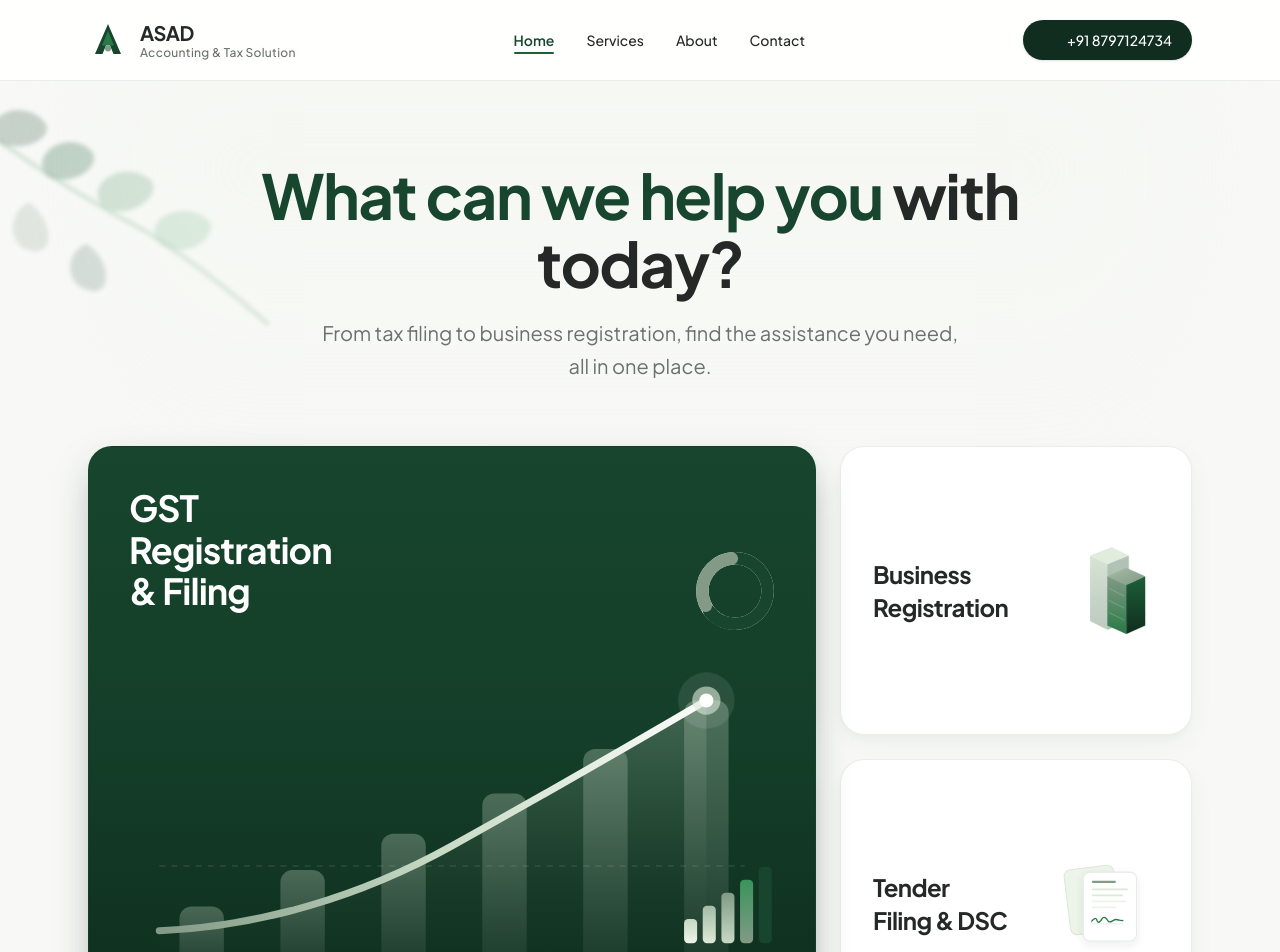
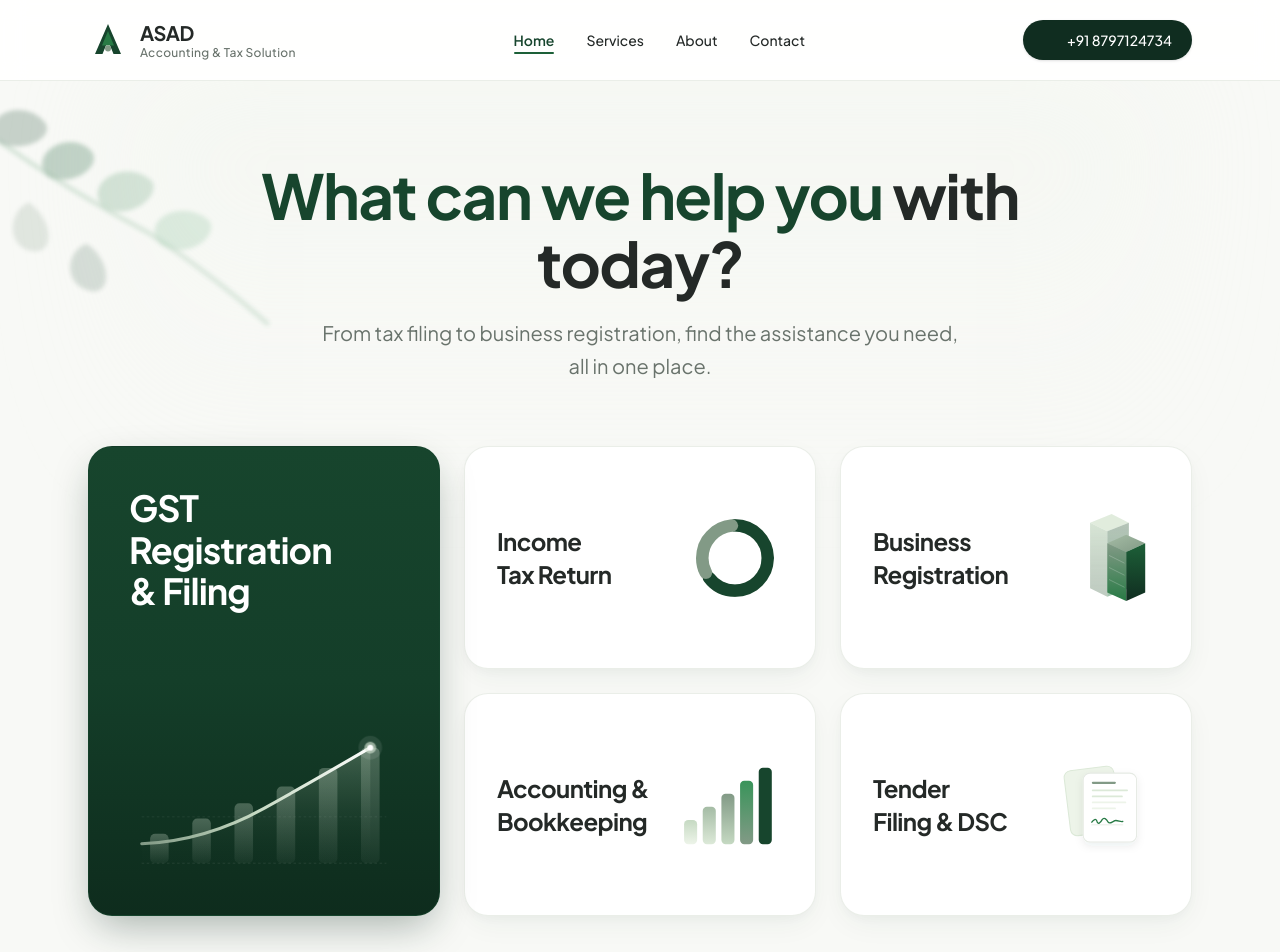
Before and after one commit to abu-bakar-hasan/asad-accounting, a Next.js app: page / in a window 1280 px wide. Shown: the top 952 px of the page. Built offline with nearby package versions, Linux system fonts and the light colour scheme; some icons are missing.

Commit message:
Configure 5 distinct cards on hero bento grid: 1 dominant and 4 others

```diff
--- a/src/features/home/components/service-canvas/service-canvas.tsx
+++ b/src/features/home/components/service-canvas/service-canvas.tsx
@@ -8,11 +8,14 @@ import { TenderDocument } from "./graphics/tender-document";
 
 export function ServiceCanvas() {
   return (
-    <div className="grid grid-cols-1 md:grid-cols-2 lg:grid-cols-3 lg:grid-rows-2 gap-5 sm:gap-6 max-w-6xl mx-auto items-stretch">
-      {/* Card 1: GST Registration & Filing (Left column, spans 2 rows) */}
+    <div className="grid grid-cols-1 md:grid-cols-2 lg:grid-cols-3 gap-5 sm:gap-6 max-w-6xl mx-auto items-stretch">
+      {/*
+        Card 1 (The Dominant Card): GST Registration & Filing
+        Left column, spans both rows on desktop
+      */}
       <Link
         href="/services/gst-registration"
-        className="md:col-span-2 lg:col-start-1 lg:row-start-1 lg:row-span-2 relative rounded-3xl bg-gradient-to-b from-[#17452D] via-[#143E29] to-[#0E2C1D] text-white p-7 sm:p-9 lg:p-10 flex flex-col justify-between shadow-[0_16px_40px_-8px_rgba(16,45,32,0.36)] border border-brand-900/60 hover:shadow-[0_22px_48px_-8px_rgba(16,45,32,0.48)] hover:-translate-y-1.5 transition-all duration-300 ease-out group min-h-[380px] sm:min-h-[420px] lg:min-h-[470px]"
+        className="md:col-span-2 lg:col-span-1 lg:row-span-2 relative rounded-3xl bg-gradient-to-b from-[#17452D] via-[#143E29] to-[#0E2C1D] text-white p-7 sm:p-9 lg:p-10 flex flex-col justify-between shadow-[0_16px_40px_-8px_rgba(16,45,32,0.36)] border border-brand-900/60 hover:shadow-[0_22px_48px_-8px_rgba(16,45,32,0.48)] hover:-translate-y-1.5 transition-all duration-300 ease-out group min-h-[380px] sm:min-h-[420px] lg:min-h-[470px]"
       >
         <div>
           <h3 className="text-3xl sm:text-4xl font-bold tracking-tight text-white leading-[1.15]">
@@ -29,10 +32,10 @@ export function ServiceCanvas() {
         </div>
       </Link>
 
-      {/* Card 2: Income Tax Return (Top middle) */}
+      {/* Card 2: Income Tax Return (Row 1, Col 2 on Desktop) */}
       <Link
         href="/services/itr-filing"
-        className="md:col-span-1 lg:col-start-2 lg:row-start-1 lg:row-span-1 bg-white rounded-3xl p-6 sm:p-8 flex items-center justify-between gap-4 border border-border/80 shadow-[0_10px_30px_-4px_rgba(23,69,45,0.06),0_4px_12px_rgba(0,0,0,0.03)] hover:shadow-[0_16px_36px_-6px_rgba(23,69,45,0.12)] hover:-translate-y-1 transition-all duration-300 ease-out group min-h-[195px] sm:min-h-[215px]"
+        className="col-span-1 bg-white rounded-3xl p-6 sm:p-8 flex items-center justify-between gap-4 border border-border/80 shadow-[0_10px_30px_-4px_rgba(23,69,45,0.06),0_4px_12px_rgba(0,0,0,0.03)] hover:shadow-[0_16px_36px_-6px_rgba(23,69,45,0.12)] hover:-translate-y-1 transition-all duration-300 ease-out group min-h-[195px] sm:min-h-[215px]"
       >
         <h3 className="text-xl sm:text-2xl font-bold tracking-tight text-foreground leading-snug group-hover:text-brand-900 transition-colors">
           Income
@@ -42,10 +45,23 @@ export function ServiceCanvas() {
         <TaxDonut />
       </Link>
 
-      {/* Card 4: Accounting & Bookkeeping (Bottom middle) */}
+      {/* Card 3: Business Registration (Row 1, Col 3 on Desktop) */}
+      <Link
+        href="/services/company-incorporation"
+        className="col-span-1 bg-white rounded-3xl p-6 sm:p-8 flex items-center justify-between gap-4 border border-border/80 shadow-[0_10px_30px_-4px_rgba(23,69,45,0.06),0_4px_12px_rgba(0,0,0,0.03)] hover:shadow-[0_16px_36px_-6px_rgba(23,69,45,0.12)] hover:-translate-y-1 transition-all duration-300 ease-out group min-h-[195px] sm:min-h-[215px]"
+      >
+        <h3 className="text-xl sm:text-2xl font-bold tracking-tight text-foreground leading-snug group-hover:text-brand-900 transition-colors">
+          Business
+          <br />
+          Registration
+        </h3>
+        <RegistrationShapes />
+      </Link>
+
+      {/* Card 4: Accounting & Bookkeeping (Row 2, Col 2 on Desktop) */}
       <Link
         href="/services/accounting-bookkeeping"
-        className="md:col-span-1 lg:col-start-2 lg:row-start-2 lg:row-span-1 bg-white rounded-3xl p-6 sm:p-8 flex items-center justify-between gap-4 border border-border/80 shadow-[0_10px_30px_-4px_rgba(23,69,45,0.06),0_4px_12px_rgba(0,0,0,0.03)] hover:shadow-[0_16px_36px_-6px_rgba(23,69,45,0.12)] hover:-translate-y-1 transition-all duration-300 ease-out group min-h-[195px] sm:min-h-[215px]"
+        className="col-span-1 bg-white rounded-3xl p-6 sm:p-8 flex items-center justify-between gap-4 border border-border/80 shadow-[0_10px_30px_-4px_rgba(23,69,45,0.06),0_4px_12px_rgba(0,0,0,0.03)] hover:shadow-[0_16px_36px_-6px_rgba(23,69,45,0.12)] hover:-translate-y-1 transition-all duration-300 ease-out group min-h-[195px] sm:min-h-[215px]"
       >
         <h3 className="text-xl sm:text-2xl font-bold tracking-tight text-foreground leading-snug group-hover:text-brand-900 transition-colors">
           Accounting &
@@ -55,23 +71,10 @@ export function ServiceCanvas() {
         <AccountingBars />
       </Link>
 
-      {/* Card 3: Business Registration (Top right) */}
-      <Link
-        href="/services/company-incorporation"
-        className="md:col-span-1 lg:col-start-3 lg:row-start-1 lg:row-span-1 bg-white rounded-3xl p-6 sm:p-8 flex items-center justify-between gap-4 border border-border/80 shadow-[0_10px_30px_-4px_rgba(23,69,45,0.06),0_4px_12px_rgba(0,0,0,0.03)] hover:shadow-[0_16px_36px_-6px_rgba(23,69,45,0.12)] hover:-translate-y-1 transition-all duration-300 ease-out group min-h-[195px] sm:min-h-[215px]"
-      >
-        <h3 className="text-xl sm:text-2xl font-bold tracking-tight text-foreground leading-snug group-hover:text-brand-900 transition-colors">
-          Business
-          <br />
-          Registration
-        </h3>
-        <RegistrationShapes />
-      </Link>
-
-      {/* Card 5: Tender Filing & DSC (Bottom right) */}
+      {/* Card 5: Tender Filing & DSC (Row 2, Col 3 on Desktop) */}
       <Link
         href="/services/tender-filing"
-        className="md:col-span-1 lg:col-start-3 lg:row-start-2 lg:row-span-1 bg-white rounded-3xl p-6 sm:p-8 flex items-center justify-between gap-4 border border-border/80 shadow-[0_10px_30px_-4px_rgba(23,69,45,0.06),0_4px_12px_rgba(0,0,0,0.03)] hover:shadow-[0_16px_36px_-6px_rgba(23,69,45,0.12)] hover:-translate-y-1 transition-all duration-300 ease-out group min-h-[195px] sm:min-h-[215px]"
+        className="col-span-1 bg-white rounded-3xl p-6 sm:p-8 flex items-center justify-between gap-4 border border-border/80 shadow-[0_10px_30px_-4px_rgba(23,69,45,0.06),0_4px_12px_rgba(0,0,0,0.03)] hover:shadow-[0_16px_36px_-6px_rgba(23,69,45,0.12)] hover:-translate-y-1 transition-all duration-300 ease-out group min-h-[195px] sm:min-h-[215px]"
       >
         <h3 className="text-xl sm:text-2xl font-bold tracking-tight text-foreground leading-snug group-hover:text-brand-900 transition-colors">
           Tender
```
